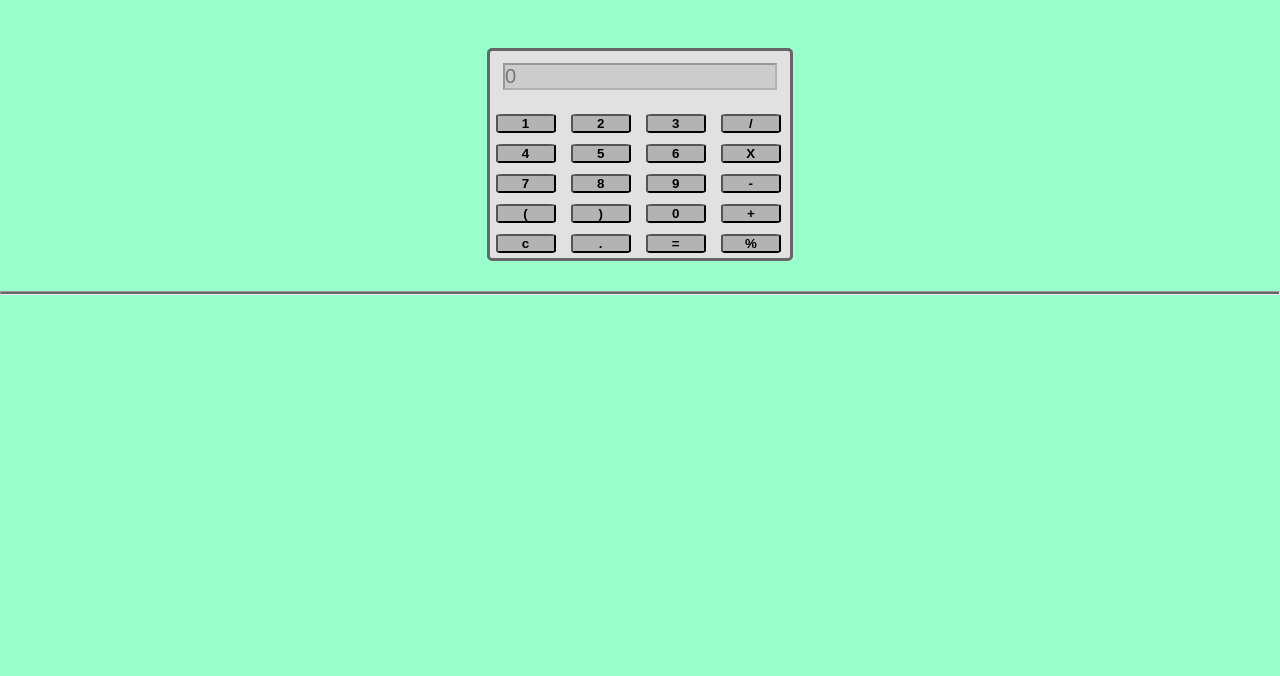
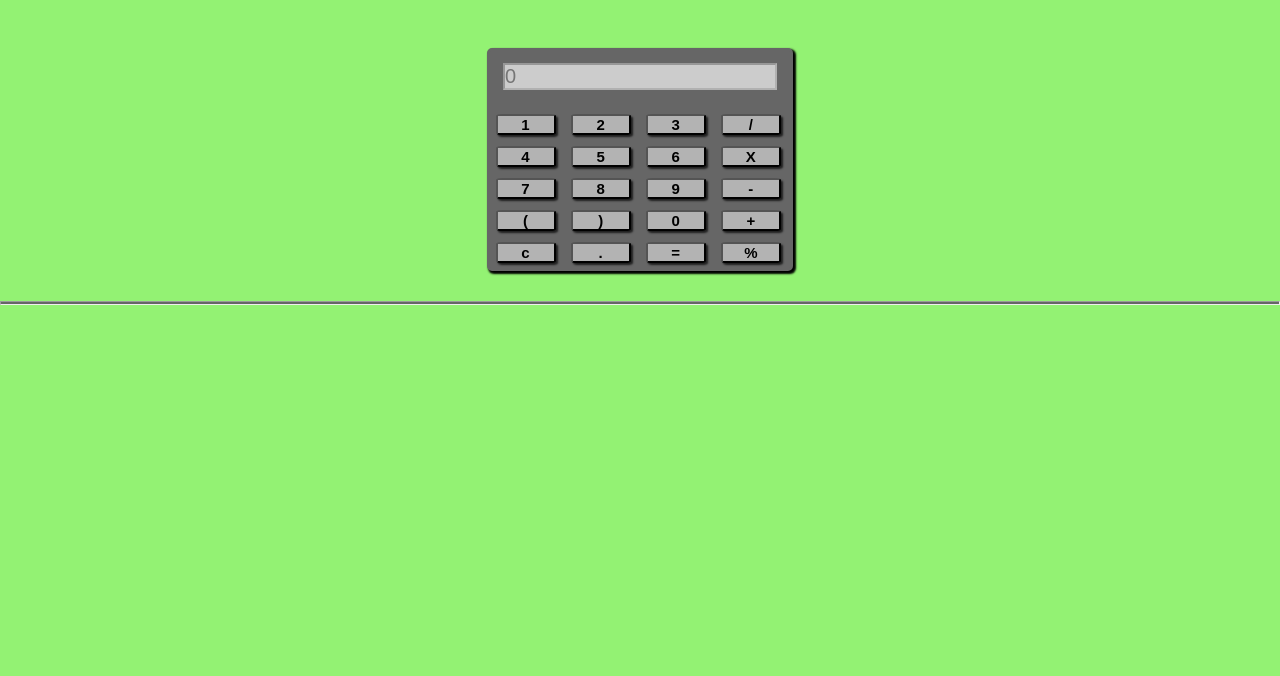
Before and after one commit to Napat/calculator_webdevnewbie, a plain HTML site: page calculator/index.html in a window 1280 px wide. Shown: the part 124-800 px from the top of the page. Drawn offline with Linux system fonts and the light colour scheme.

Commit message:
css: boxshadow, fontsize, weight

```diff
--- a/calculator/main.css
+++ b/calculator/main.css
@@ -5,7 +5,7 @@
 }
 
 html {
-    background-color: #99ffcc;
+    background-color: #93f273;
 }
 
 hr {
@@ -27,7 +27,13 @@ h1 {
     border: 3px solid #666666;
     margin: 30px auto;
     border-radius: 5px;
-    background-color: #e1e1e1;
+    background-color: #666666;
+    /* CSS3 - Box shadow */
+    -webkit-box-shadow: 2px 2px 2px 1px rgba(0, 0, 0, 1);
+    -moz-box-shadow: 2px 2px 2px 1px rgba(0, 0, 0, 1);
+    -ms-box-shadow: 2px 2px 2px 1px rgba(0, 0, 0, 1);
+    box-shadow: 2px 2px 2px 1px rgba(0, 0, 0, 1);
+
 }
 
 input[type=text] {
@@ -45,9 +51,14 @@ input[type=button] {
     background: #b3b3b3;
     width: 20%;
     margin: 1.85%;   /* ??? 2% */
-    font-weight: bold;
+    font-size: 15px;
+    font-weight: 600;
     border-radius: 10%;
-   /*  border-width: 0px; */
+    /* CSS3 - Box shadow */
+    -webkit-box-shadow: 2px 2px 2px 0px rgba(0, 0, 0, 0.7);
+    -moz-box-shadow: 2px 2px 2px 0px rgba(0, 0, 0, 0.7);
+    -ms-box-shadow: 2px 2px 2px 0px rgba(0, 0, 0, 0.7);
+    box-shadow: 2px 2px 2px 0px rgba(0, 0, 0, 0.7);
 }
 
 /* Pseudo-classes Selector: mouse over */
```
Also changed, not shown: calculator/README.md.
